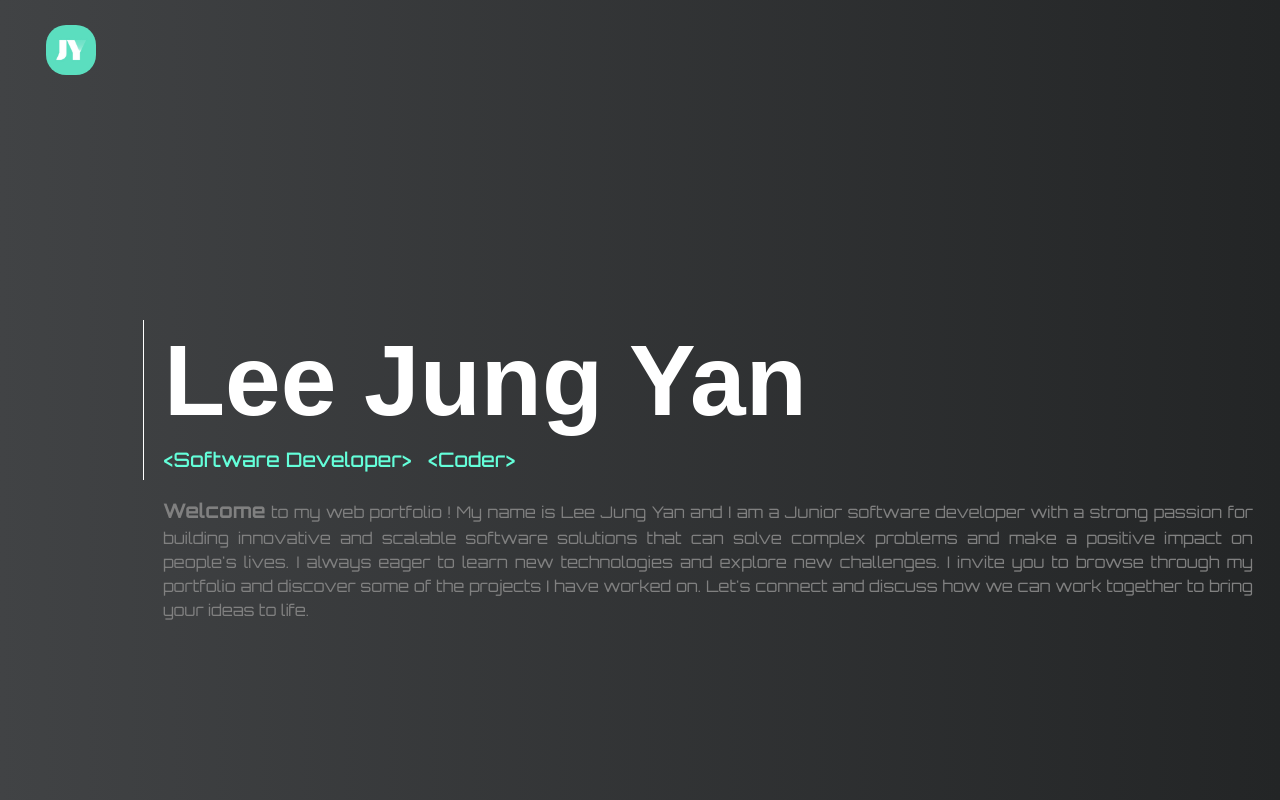
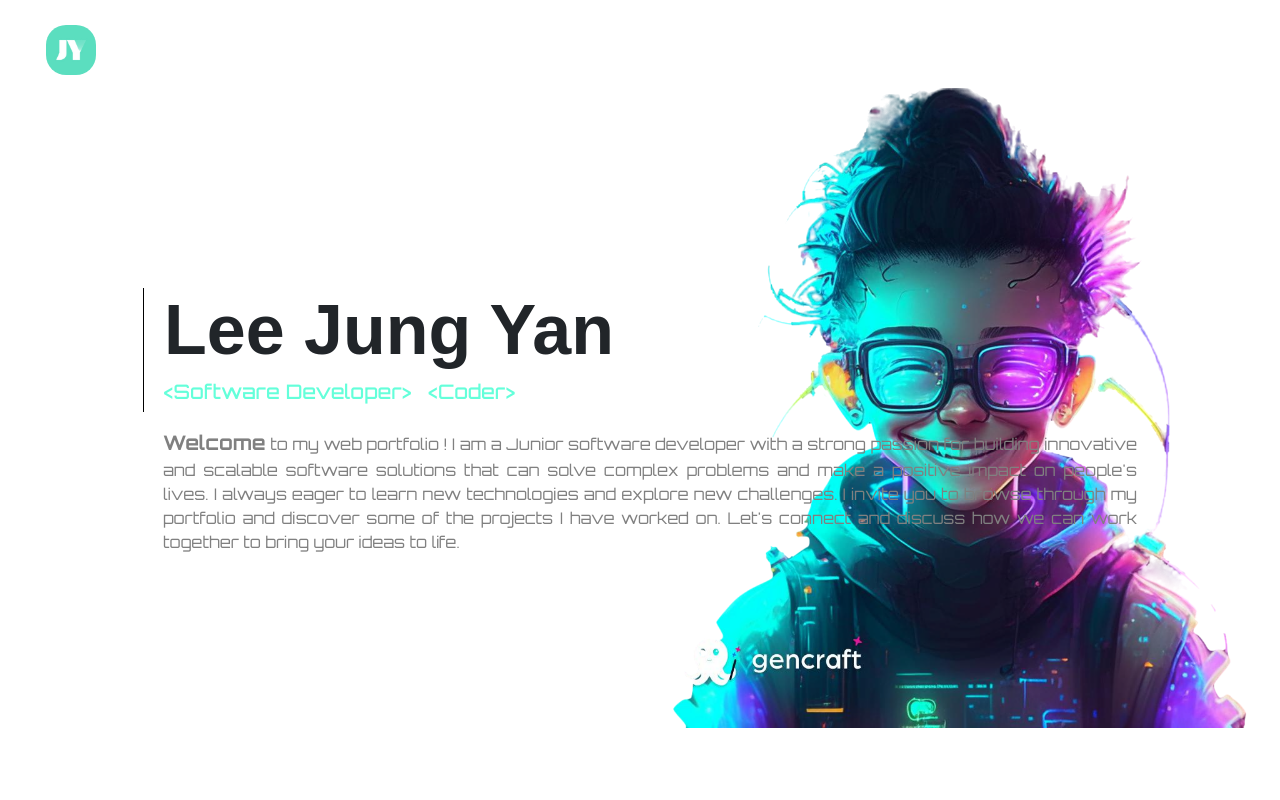
Before and after one commit to TheLeeJungYan/Web-Portfolio, a plain HTML site: page index.html in a window 1280 px wide. Drawn offline with nearby package versions, Linux system fonts and the light colour scheme.

Commit message:
25/4/2023

```diff
--- a/index.html
+++ b/index.html
@@ -19,7 +19,9 @@
         <a class="navbar-brand"><img src="logo.jpg" alt="" srcset="" class="img1" ></a>
     </nav>
 
-    <div class="container container1">
+    <div class="container-fluid container1">
+        <div class="row pt-5">
+            <div class="col align-self-center">
                 <div class="container2">
                     <div class="row">
                         <div class="col">
@@ -35,15 +37,23 @@
                 <div class="container3">
                     <div class="row pt-3">
                         <div class="col font1 text2 text-justify">
-                    <b style="font-size:20px">Welcome</b> to my web portfolio ! My name is Lee Jung Yan and I am a <span class="name1">Junior software developer </span>with a
+                            <b style="font-size:20px">Welcome</b> to my web portfolio ! I am a <span class="name1">Junior software developer </span>with a
                             strong passion for building innovative and scalable software solutions that can solve complex problems and make a positive impact on people's lives. I
                             always eager to learn new technologies and explore new challenges.
                             I invite you to browse through my portfolio and discover some of the projects I have worked on.
                             Let's connect and discuss how we can work together to bring your ideas to life.
                         </div>
                     </div>
+
                 </div>
             </div>
+        </div>
+    </div>
+    <div>
+        <img src="char4.png" id="img2" alt="">
+    </div>
+
+
 
     <!-- Optional JavaScript; choose one of the two! -->
     <!-- Option 1: jQuery and Bootstrap Bundle (includes Popper) -->
--- a/style.css
+++ b/style.css
@@ -5,15 +5,15 @@
 
 body{
     font-family: "Poppins",Sans-serif;
-    background: #232526;  /* fallback for old browsers */
-    background: -webkit-linear-gradient(to right, #414345, #232526);  /* Chrome 10-25, Safari 5.1-6 */
-    background: linear-gradient(to right, #414345, #232526); /* W3C, IE 10+/ Edge, Firefox 16+, Chrome 26+, Opera 12+, Safari 7+ */
+
 }
 
 .container1{
     position:absolute;
-    top:40%;
+    width:80%;
+    height:50%;
     left:10%;
+    top:30%;
 }
 
 .container2,.container3{
@@ -31,12 +31,12 @@ body{
 }
 
 .container2{
-    border-left:1px solid white;
+    border-left:1px solid black;
 }
 
 h1{
-    color:white;
-    font-size:100px;
+
+    font-size:70px;
 }
 
 .navbar{
@@ -79,3 +79,11 @@ h1{
         color:grey;
     }
 }
+
+#img2{
+    position:relative;
+    left:50%;
+    width:50%;
+    height:50%;
+    z-index:-1
+}
```
Also changed, not shown: style2.css (+5 -2 lines), char.png (added), char2.png (added), char4.png (added), test.png (added), 1 other file. Lines whose indentation alone changed are shown as unchanged.
